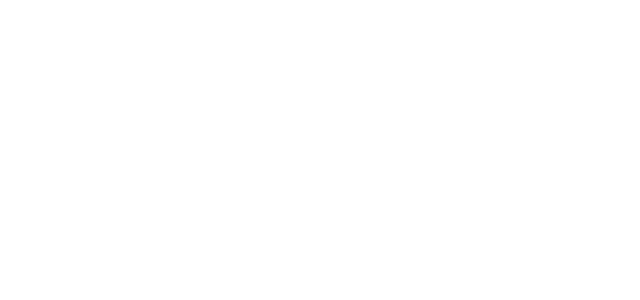
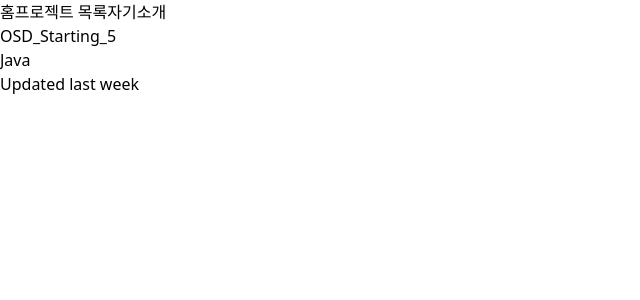
Before and after one commit to Likelion-YeungNam-Univ/9-13th-fe-assignment, a React (Vite) app: page /projects/1 in a window 1280 px wide. Before the commit this address had no page. Shown: the top 300 px of the page, without its empty margins (0-640 px from the left). Built offline with nearby package versions, Linux system fonts and the light colour scheme.

Commit message:
기본 구조

```diff
--- a/src/App.jsx
+++ b/src/App.jsx
@@ -1,20 +1,32 @@
 import { BrowserRouter, Route, Routes } from "react-router-dom";
 import Home from "./pages/Home";
+import About from "./pages/About";
+import NotFound from "./pages/NotFound";
+import Project from "./pages/Projects";
+import ProjectDetail from "./pages/ProjectDetail";
+import Layout from "./Layout";
 
 function App() {
   return (
     // 필수 구현 페이지
-    // 1. 홈페이지
-    // 2. 프로젝트 목록 페이지
-    // 3. 각 프로젝트 상세 페이지 - path파라미터 활용
-    // 4. 자기소개 페이지
-    // 5. 404 에러 페이지
+    // 1. 홈페이지 = /
+    // 2. 프로젝트 목록 페이지 = /projects
+    // 3. 각 프로젝트 상세 페이지 - path파라미터 활용 = /projects/1, /projects/2...
+    // 4. 자기소개 페이지 = /about
+    // 5. 404 에러 페이지 = *
     // + 추가로 만들고 싶은 페이지 자유롭게 구현하셔도 됩니다~!!
     // + 중첩 라우팅 활용해서 구현해주세요.
     // 멋사 노션 페이지의 조건 사항 꼭 확인해주시고 다 만족시켜서 과제 해주세요.
     <BrowserRouter>
       <Routes>
-        <Route path="/" element={<Home/>}/>
+        <Route path="/" element={<Layout />}>
+          <Route index element={<Home />} />
+          {/* index routes를 통해 /Home 경로를 기본 경로로 설정 */}
+          <Route path="projects" element={<Project />} />
+          <Route path="projects/:id" element={<ProjectDetail />} />
+          <Route path="about" element={<About />} />
+        </Route>
+        <Route path="*" element={<NotFound />} />
       </Routes>
     </BrowserRouter>
   );
--- /dev/null
+++ b/src/Layout.jsx
@@ -0,0 +1,13 @@
+import NavBar from "./NavBar";
+import { Outlet } from "react-router-dom";
+
+const Layout = () => {
+  return (
+    <div>
+      <NavBar />
+      <Outlet />
+    </div>
+  );
+};
+
+export default Layout;
--- /dev/null
+++ b/src/NavBar.jsx
@@ -0,0 +1,14 @@
+import React from "react";
+import { Link } from "react-router-dom";
+
+const NavBar = () => {
+  return (
+    <nav>
+      <Link to="/">홈</Link>
+      <Link to="/projects">프로젝트 목록</Link>
+      <Link to="/about">자기소개</Link>
+    </nav>
+  );
+};
+
+export default NavBar;
--- /dev/null
+++ b/src/pages/About.jsx
@@ -0,0 +1,7 @@
+import React from "react";
+
+const About = () => {
+  return <div>자기소개</div>;
+};
+
+export default About;
--- /dev/null
+++ b/src/pages/NotFound.jsx
@@ -0,0 +1,25 @@
+import React from "react";
+
+const NotFound = () => {
+  return (
+    <div className="flex flex-col items-center justify-center min-h-screen bg-gradient-to-br from-blue-50 to-purple-100 text-center px-4">
+      <h1 className="text-8xl font-extrabold text-purple-600 drop-shadow-lg mb-4">
+        404
+      </h1>
+      <h2 className="text-2xl md:text-3xl font-semibold text-gray-800 mb-2">
+        페이지를 찾을 수 없습니다
+      </h2>
+      <p className="text-gray-600 mb-6">
+        요청하신 페이지가 존재하지 않거나, 이동되었을 수 있습니다.
+      </p>
+      <a
+        href="/"
+        className="px-6 py-3 bg-purple-600 hover:bg-purple-700 text-white font-medium rounded-xl shadow-md transition"
+      >
+        홈으로 돌아가기
+      </a>
+    </div>
+  );
+};
+
+export default NotFound;
--- /dev/null
+++ b/src/pages/ProjectDetail.jsx
@@ -0,0 +1,22 @@
+import React from "react";
+import { project } from "../project";
+import { useParams } from "react-router-dom";
+
+const ProjectDetail = () => {
+  const { id } = useParams();
+  const projects = project.find((p) => p.id === parseInt(id));
+
+  if (!projects) {
+    return <div>해당 프로젝트 정보를 찾을 수 없습니다.</div>;
+  }
+
+  return (
+    <div>
+      <h1>{projects.title}</h1>
+      <p>{projects.language}</p>
+      <p>Updated {projects.last_update}</p>
+    </div>
+  );
+};
+
+export default ProjectDetail;
--- /dev/null
+++ b/src/pages/Projects.jsx
@@ -0,0 +1,22 @@
+import React from "react";
+import { project } from "../project";
+import { Link } from "react-router-dom";
+
+const Project = () => {
+  return (
+    <div>
+      <h1>프로젝트 목록</h1>
+      <ul>
+        {project.map((p) => (
+          <li key={project.id}>
+            <Link to={`/project/$${project.id}`}>
+              <div>{project.title}</div>
+            </Link>
+          </li>
+        ))}
+      </ul>
+    </div>
+  );
+};
+
+export default Project;
--- /dev/null
+++ b/src/project.js
@@ -0,0 +1,29 @@
+export const project = [
+  {
+    id: 1,
+    title: "OSD_Starting_5",
+    language: "Java",
+    last_update: "last week",
+  },
+  {
+    id: 2,
+    title: "likelion-useEffect",
+    language: "JavaScript",
+    last_update: "last week",
+  },
+  {
+    id: 3,
+    title: "likelion-useState",
+    language: "JavaScript",
+    last_update: "last week",
+  },
+  {
+    id: 4,
+    title: "likelion-5",
+    language: "JavaScript",
+    last_update: "2 weeks",
+  },
+  { id: 5, title: "likelion-4", language: "JavaScript", last_update: "Apr 11" },
+  { id: 6, title: "likelion-2", language: "HTML", last_update: "Apr 4" },
+  { id: 7, title: "likelion-1", language: "HTML", last_update: "Apr 2" },
+];
```
Also changed, not shown: src/pages/Home.jsx (+4 -6 lines).
